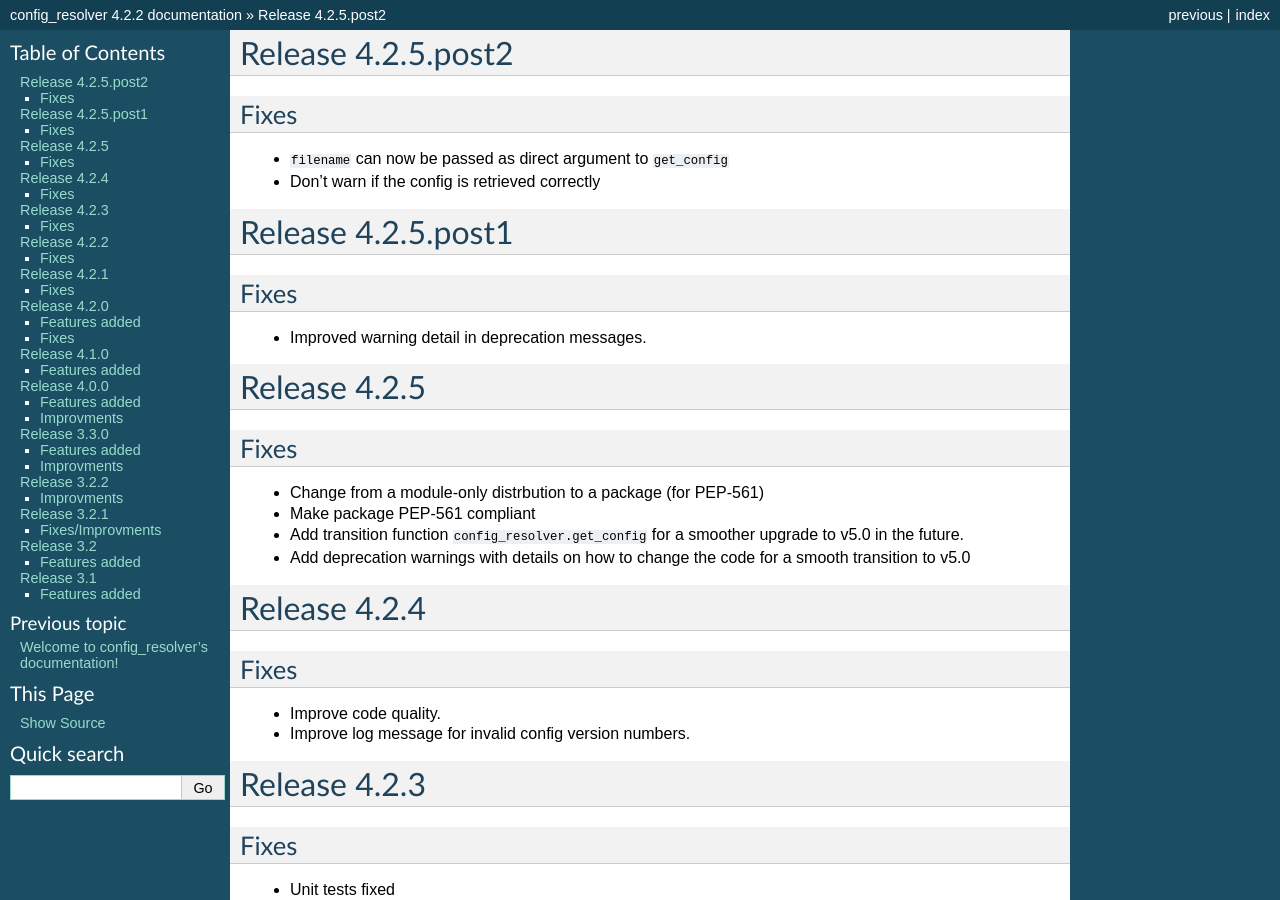
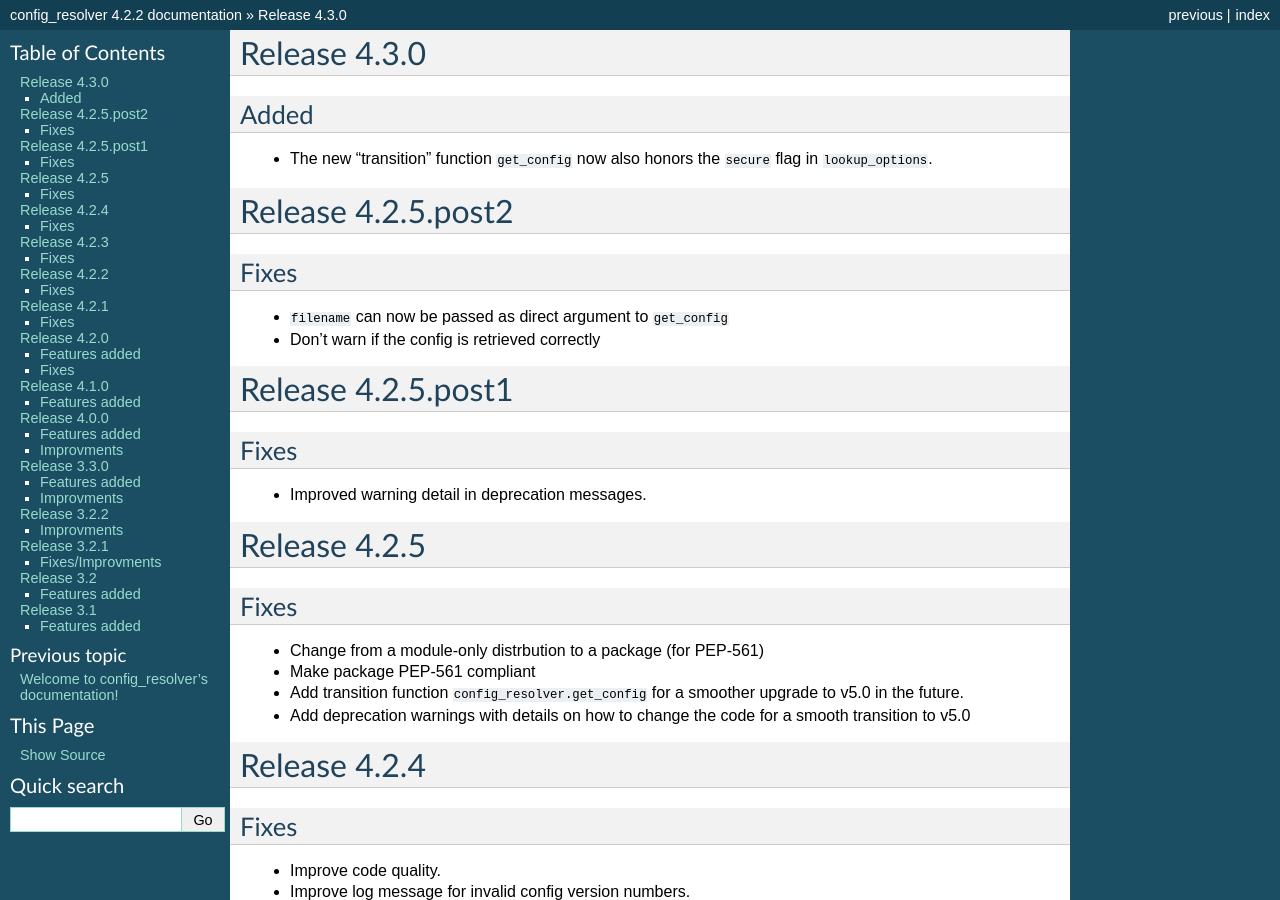
Before and after one commit to exhuma/config_resolver, a Sphinx documentation site: the page built from doc/changelog.rst, in a window 1280 px wide and 900 px high. Built offline with Sphinx 7.4.7, drawn with Linux system fonts in a browser that asks for light colours; pages that are not in the unit, such as notebooks, are missing from menus; some of the changed text lies outside the part shown.

Commit message:
Update changelog

```diff
--- a/doc/changelog.rst
+++ b/doc/changelog.rst
@@ -1,3 +1,13 @@
+Release 4.3.0
+-------------
+
+Added
+~~~~~
+
+* The new "transition" function ``get_config`` now also honors the
+  ``secure`` flag in ``lookup_options``.
+
+
 Release 4.2.5.post2
 -------------------
 
```
Also changed, not shown: 1 other file.
